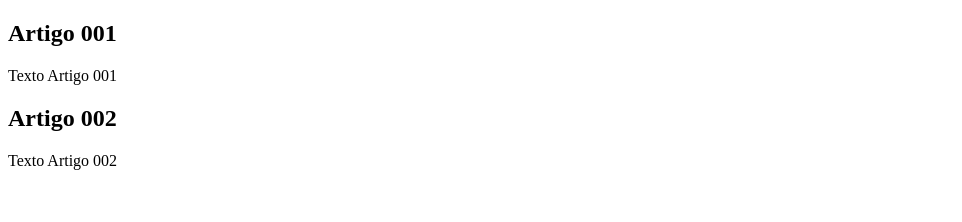
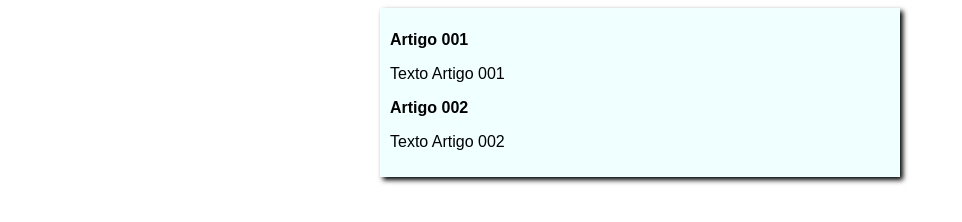
Before and after one commit to DianaSSilva/Projeto-site, a plain HTML site: page index.html in a window 1280 px wide. Shown: the whole page, without its empty margins (0-962 px from the left). Drawn offline with Linux system fonts and the light colour scheme.

Commit message:
Iniciei o design

```diff
--- /dev/null
+++ b/estilos/style.css
@@ -0,0 +1,17 @@
+* {
+    font-family:Arial, Helvetica, sans-serif ;
+    font-size: 16px;
+}
+
+body{
+    background-color: rgb (204, 157, 248);
+}
+
+
+main {
+    background-color: azure;
+    width: 500px;
+    margin: auto;
+    padding: 10px;
+    box-shadow: 3px 3px 5px rgba(0, 0, 0.473);
+}
--- a/index.html
+++ b/index.html
@@ -5,6 +5,7 @@
     <meta http-equiv="X-UA-Compatible" content="IE=edge">
     <meta name="viewport" content="width=device-width, initial-scale=1.0">
     <title>Título do site</title>
+    <link rel="stylesheet" href="estilos/style.css">
 </head>
 <body>
     <main>
```
